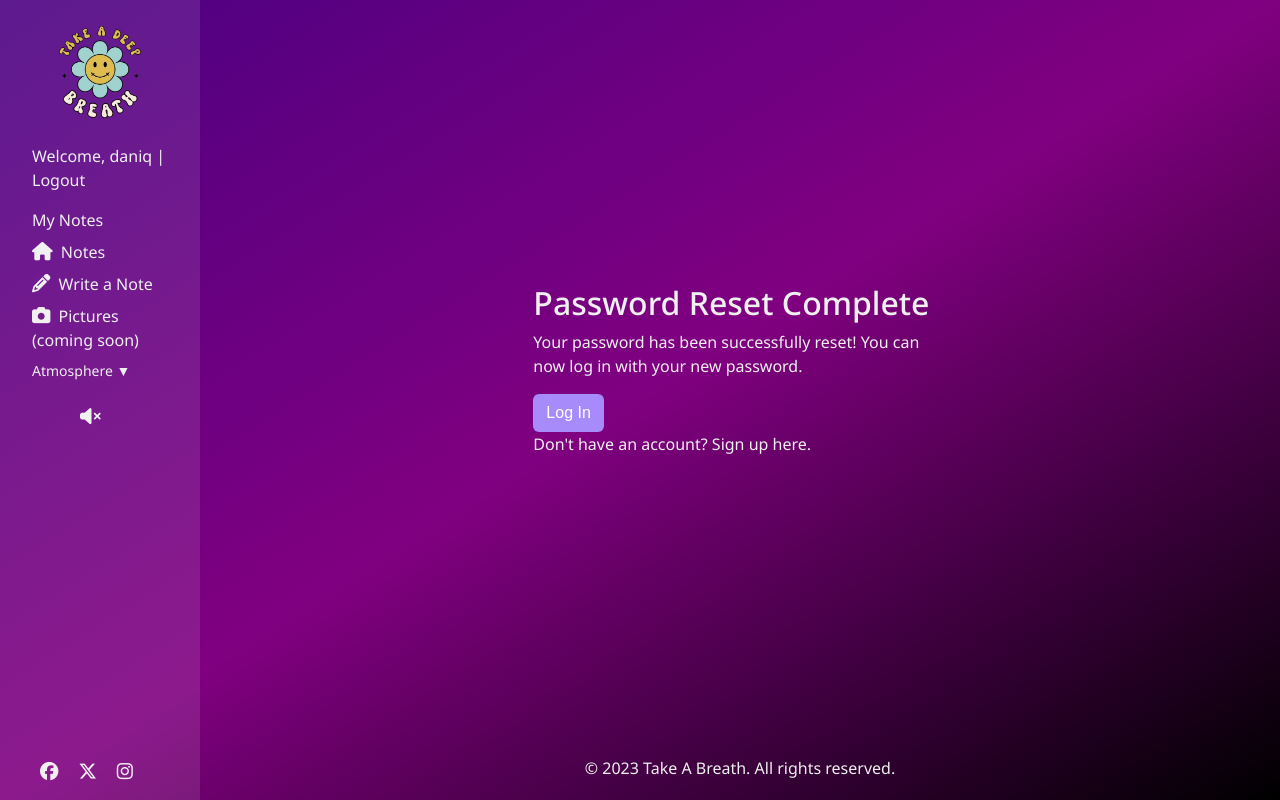
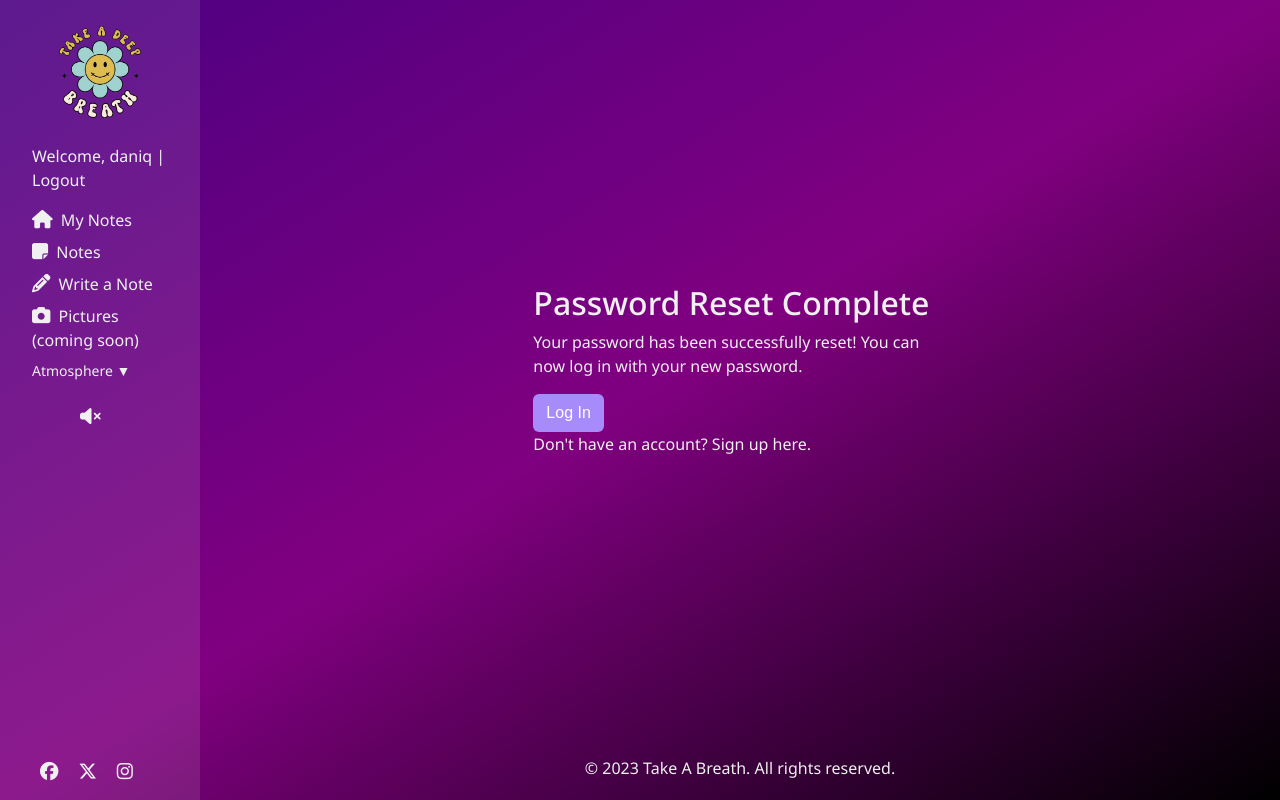
Before and after one commit to DaniqueJ-R/milestone_proj_3, a Django app: page /password-reset-complete/ in a window 1280 px wide. Run offline with Django 4.2, Linux system fonts and the light colour scheme; a user stored in the database is signed in; data comes from the database, SQL or seed files in the repository; both versions use the stored data as it was after the commit; some libraries are stand-ins or nearby versions; some web fonts are replaced.

Commit message:
Styled Popup and icons on base

```diff
--- a/static/css/style.css
+++ b/static/css/style.css
@@ -480,6 +480,10 @@ body.theme-sunset {
   .delete-section >div> form {
     padding-bottom: 1rem;
   }
+
+  .popup {
+  position: revert;
+}
 }
 
 /* Medium screens and up */
--- a/templates/base.html
+++ b/templates/base.html
@@ -64,7 +64,7 @@
            <a href="{% url 'my_notes' %}"> Welcome, {{ user.username }} |</a>
             <a href="{% url 'logout' %}">Logout</a>
           </p>
-          <a href="{% url 'my_notes' %}">My Notes</a>
+          <a href="{% url 'my_notes' %}"><i class="fas fa-home"></i> My Notes</a>
           {% else %}
           <p>
             <a href="{% url 'login' %}">Login</a> |
@@ -73,7 +73,7 @@
           {% endif %}
         </li>
             <li class="nav-item">
-              <a href="{% url 'home' %}"><i class="fas fa-home"></i> Notes </a>
+              <a href="{% url 'home' %}"><i class="fa-solid fa-note-sticky"></i> Notes </a>
             </li>
             <li class="nav-item">
               <a href="{% url 'write_a_note' %}"
@@ -163,7 +163,7 @@
             <a href="{% url 'my_notes' %}">Welcome, {{ user.username }} |</a>
             <a href="{% url 'logout' %}">Logout</a>
           </p>
-          <a href="{% url 'my_notes' %}">My Notes</a>
+          <a href="{% url 'my_notes' %}"><i class="fas fa-home"></i> My Notes</a>
           {% else %}
           <p>
             <a href="{% url 'login' %}">Login</a> |
@@ -172,7 +172,7 @@
           {% endif %}
         </li>
         <li>
-          <a href="{% url 'home' %}"><i class="fas fa-home"></i> Notes </a>
+          <a href="{% url 'home' %}"><i class="fa-solid fa-note-sticky"></i> Notes </a>
         </li>
         <li>
           <a href="{% url 'write_a_note' %}"
```
Also changed, not shown: db.sqlite3.
